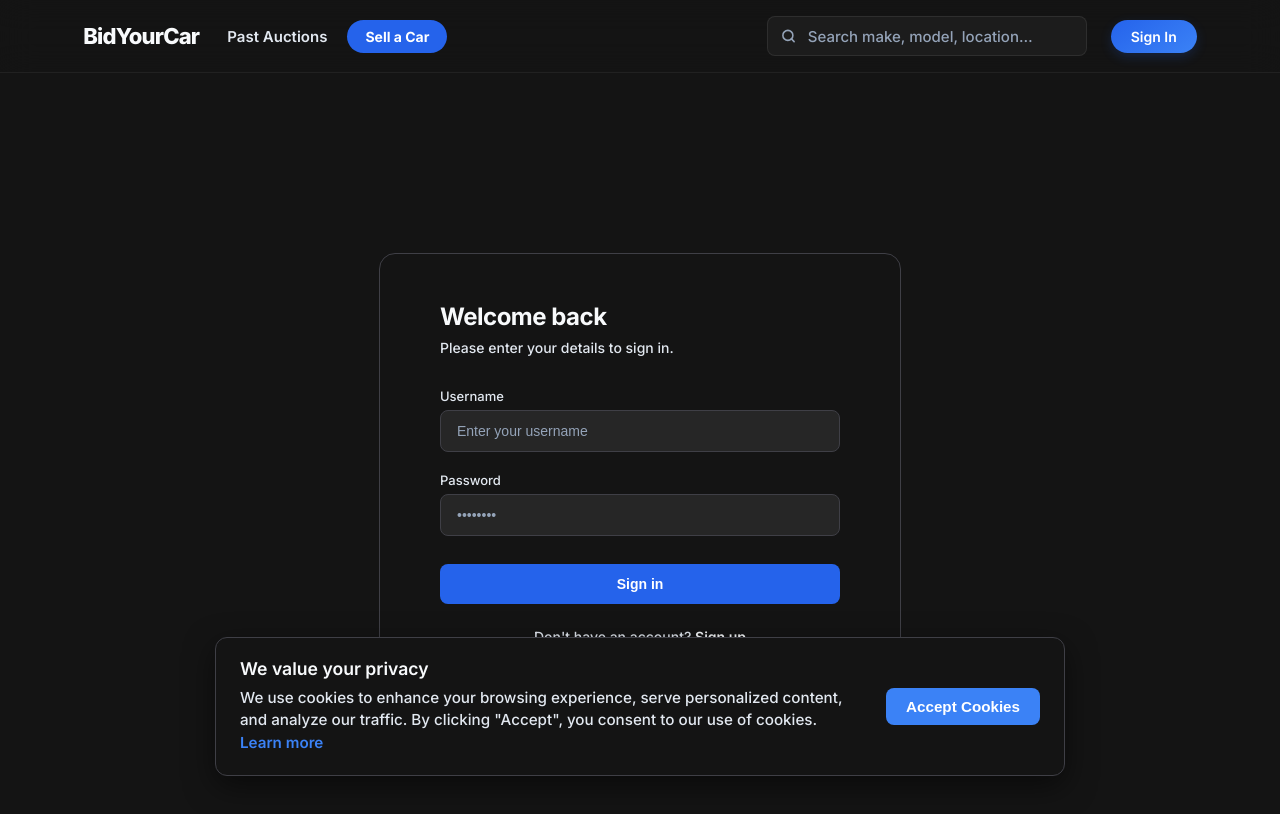
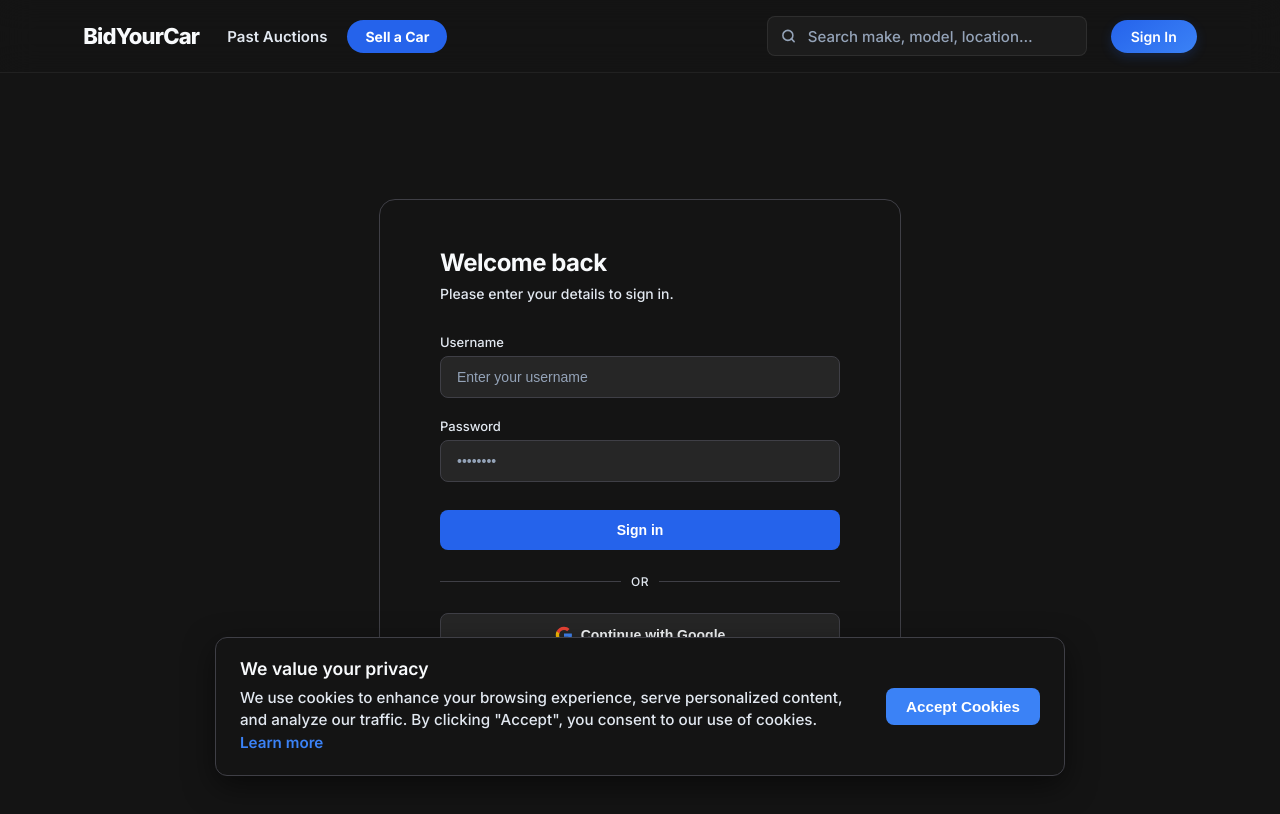
Before and after one commit to syncleon/bid-your-car, a React (Vite) app in the folder bidfe/: page /login in a window 1280 px wide. Shown: the top 814 px of the page. Built offline with nearby package versions, Linux system fonts and the light colour scheme; no server answers.

Commit message:
feat: Add Google OAuth2 login and register buttons

```diff
--- a/bidfe/src/features/auth/ui/LoginForm.tsx
+++ b/bidfe/src/features/auth/ui/LoginForm.tsx
@@ -110,6 +110,27 @@
                 </button>
             </form>
 
+            <div style={formStyles.divider}>
+                <div style={formStyles.dividerLine}></div>
+                <span style={formStyles.dividerText}>or</span>
+                <div style={formStyles.dividerLine}></div>
+            </div>
+
+            <button
+                type="button"
+                onClick={() => window.location.href = '/oauth2/authorization/google'}
+                style={formStyles.googleBtn}
+            >
+                <svg width="18" height="18" viewBox="0 0 24 24" xmlns="http://www.w3.org/2000/svg">
+                    <path d="M22.56 12.25c0-.78-.07-1.53-.2-2.25H12v4.26h5.92c-.26 1.37-1.04 2.53-2.21 3.31v2.77h3.57c2.08-1.92 3.28-4.74 3.28-8.09z" fill="#4285F4"/>
+                    <path d="M12 23c2.97 0 5.46-.98 7.28-2.66l-3.57-2.77c-.98.66-2.23 1.06-3.71 1.06-2.86 0-5.29-1.93-6.16-4.53H2.18v2.84C3.99 20.53 7.7 23 12 23z" fill="#34A853"/>
+                    <path d="M5.84 14.09c-.22-.66-.35-1.36-.35-2.09s.13-1.43.35-2.09V7.07H2.18C1.43 8.55 1 10.22 1 12s.43 3.45 1.18 4.93l2.85-2.22.81-.62z" fill="#FBBC05"/>
+                    <path d="M12 5.38c1.62 0 3.06.56 4.21 1.64l3.15-3.15C17.45 2.09 14.97 1 12 1 7.7 1 3.99 3.47 2.18 7.07l3.66 2.84c.87-2.6 3.3-4.53 6.16-4.53z" fill="#EA4335"/>
+                    <path d="M1 1h22v22H1z" fill="none"/>
+                </svg>
+                Continue with Google
+            </button>
+
             <div style={formStyles.footer}>
                 <span style={{ color: "var(--text-secondary)" }}>Don't have an account? </span>
                 <Link
--- a/bidfe/src/features/auth/ui/RegisterForm.tsx
+++ b/bidfe/src/features/auth/ui/RegisterForm.tsx
@@ -100,6 +100,27 @@
                 </button>
             </form>
 
+            <div style={formStyles.divider}>
+                <div style={formStyles.dividerLine}></div>
+                <span style={formStyles.dividerText}>or</span>
+                <div style={formStyles.dividerLine}></div>
+            </div>
+
+            <button
+                type="button"
+                onClick={() => window.location.href = '/oauth2/authorization/google'}
+                style={formStyles.googleBtn}
+            >
+                <svg width="18" height="18" viewBox="0 0 24 24" xmlns="http://www.w3.org/2000/svg">
+                    <path d="M22.56 12.25c0-.78-.07-1.53-.2-2.25H12v4.26h5.92c-.26 1.37-1.04 2.53-2.21 3.31v2.77h3.57c2.08-1.92 3.28-4.74 3.28-8.09z" fill="#4285F4"/>
+                    <path d="M12 23c2.97 0 5.46-.98 7.28-2.66l-3.57-2.77c-.98.66-2.23 1.06-3.71 1.06-2.86 0-5.29-1.93-6.16-4.53H2.18v2.84C3.99 20.53 7.7 23 12 23z" fill="#34A853"/>
+                    <path d="M5.84 14.09c-.22-.66-.35-1.36-.35-2.09s.13-1.43.35-2.09V7.07H2.18C1.43 8.55 1 10.22 1 12s.43 3.45 1.18 4.93l2.85-2.22.81-.62z" fill="#FBBC05"/>
+                    <path d="M12 5.38c1.62 0 3.06.56 4.21 1.64l3.15-3.15C17.45 2.09 14.97 1 12 1 7.7 1 3.99 3.47 2.18 7.07l3.66 2.84c.87-2.6 3.3-4.53 6.16-4.53z" fill="#EA4335"/>
+                    <path d="M1 1h22v22H1z" fill="none"/>
+                </svg>
+                Continue with Google
+            </button>
+
             <div style={formStyles.footer}>
                 <span style={{ color: "var(--text-secondary)" }}>Already have an account? </span>
                 <Link
--- a/bidfe/src/features/auth/ui/formStyles.ts
+++ b/bidfe/src/features/auth/ui/formStyles.ts
@@ -65,6 +65,47 @@
         display: "inline-block",
         boxSizing: "border-box",
         textAlign: "center"
+    } as React.CSSProperties,
+
+    googleBtn: {
+        width: "100%",
+        padding: "12px",
+        fontSize: "14px",
+        fontWeight: "600",
+        color: "var(--text-primary)",
+        backgroundColor: "var(--bg-input)",
+        border: "1px solid var(--border-color)",
+        borderRadius: "8px",
+        cursor: "pointer",
+        marginTop: "16px",
+        transition: "background-color 0.3s ease, border-color 0.3s ease, color 0.3s ease",
+        display: "flex",
+        alignItems: "center",
+        justifyContent: "center",
+        gap: "8px",
+        boxSizing: "border-box"
+    } as React.CSSProperties,
+
+    divider: {
+        display: "flex",
+        alignItems: "center",
+        textAlign: "center",
+        margin: "24px 0",
+        color: "var(--text-secondary)",
+        fontSize: "12px",
+        fontWeight: "500",
+        textTransform: "uppercase",
+        letterSpacing: "0.5px"
+    } as React.CSSProperties,
+
+    dividerLine: {
+        flex: 1,
+        borderBottom: "1px solid var(--border-color)",
+        transition: "border-color 0.3s ease"
+    } as React.CSSProperties,
+
+    dividerText: {
+        padding: "0 10px"
     } as React.CSSProperties,
 
     restoreBtn: {
```
Also changed, not shown: bidfe/firebase.json.
